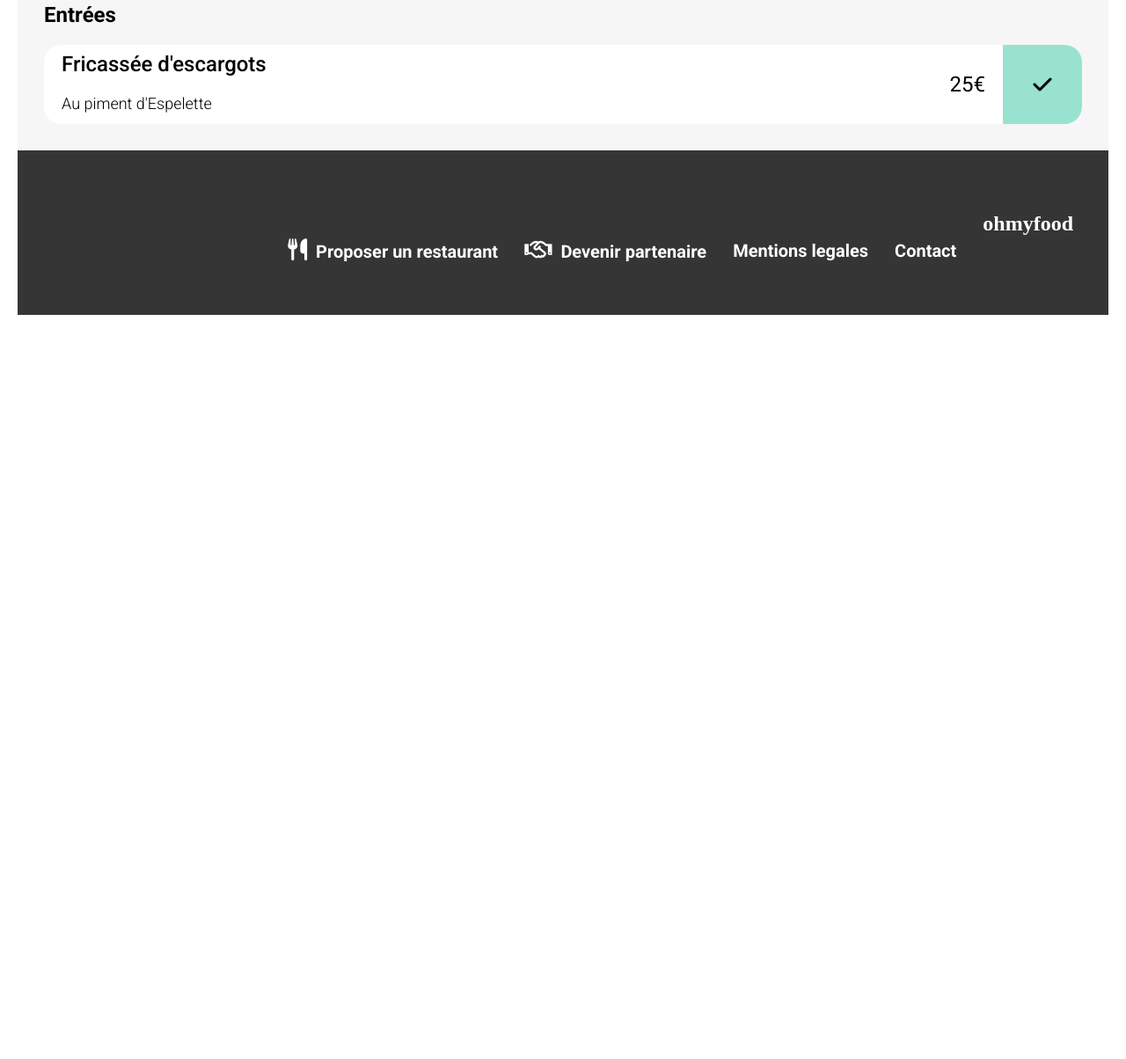
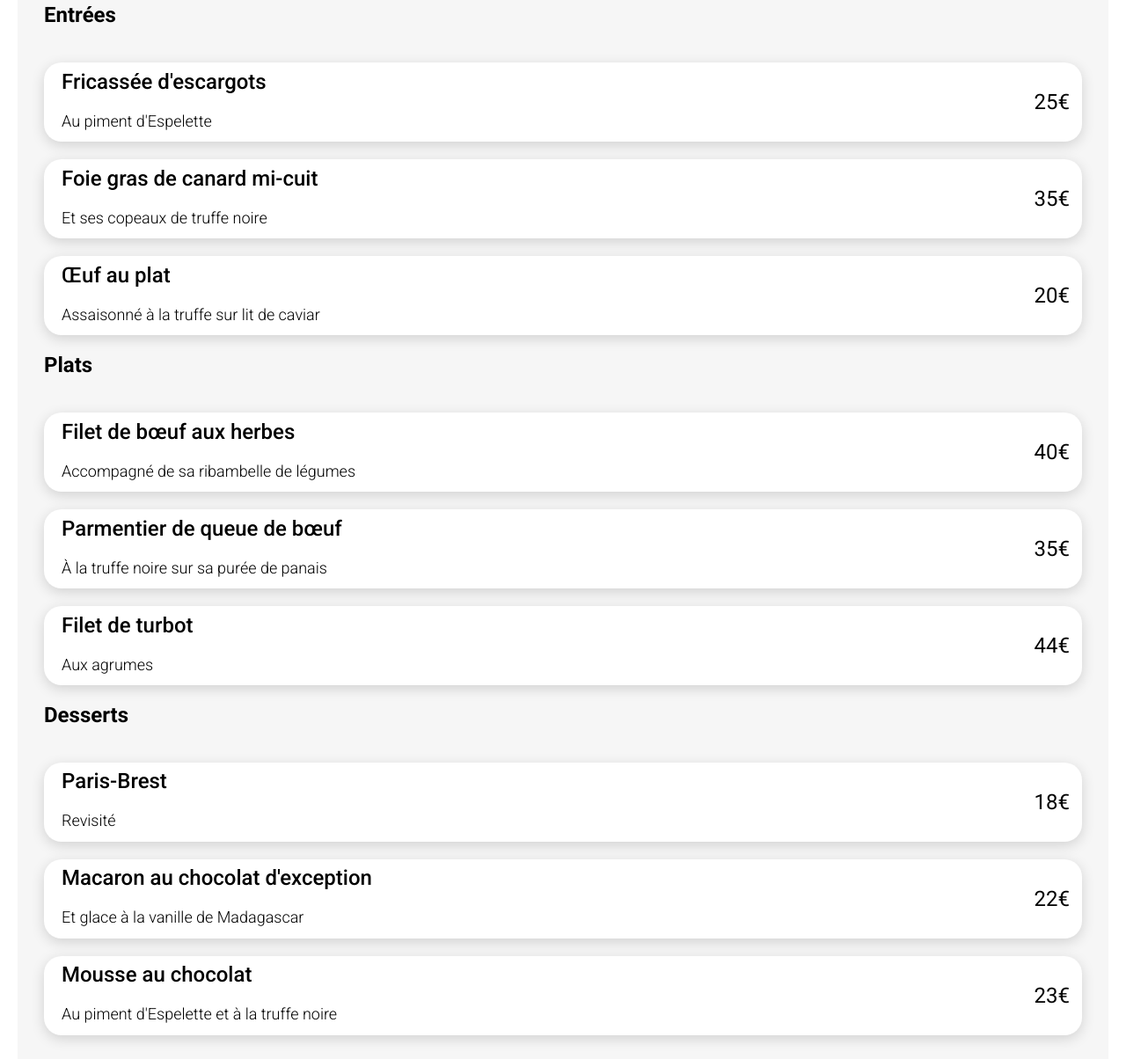
Before and after one commit to Mansoursamb/oh-my-food, a website: page pages/resto1.html in a window 1280 px wide. Shown: the part 570-1774 px from the top of the page at 88% size. Before the commit the page ends 928 px from the top, so only its background shows below. Drawn offline with Linux system fonts and the light colour scheme; a web font is replaced by a local one.

Commit message:
finition de la carte et animations

```diff
--- a/pages/resto1.html
+++ b/pages/resto1.html
@@ -55,11 +55,93 @@
                 <i class="fa-solid fa-check"></i>
               </div>
             </div>
-            <div></div>
-            <div></div>
+            <div class="carte">
+              <div class="text">
+                <h4>Foie gras de canard mi-cuit</h4>
+                <p>Et ses copeaux de truffe noire</p>
+              </div>
+              <div class="number">
+                <p>35€</p>
+                <i class="fa-solid fa-check"></i>
+              </div>
+            </div>
+            <div class="carte">
+              <div class="text">
+                <h4>Œuf au plat</h4>
+                <p>Assaisonné à la truffe sur lit de caviar</p>
+              </div>
+              <div class="number">
+                <p>20€</p>
+                <i class="fa-solid fa-check"></i>
+              </div>
+            </div>
           </div>
-          <div class="plats"></div>
-          <div class="desserts"></div>
+          <div class="entrees">
+            <h2>Plats</h2>
+            <div class="carte">
+              <div class="text">
+                <h4>Filet de bœuf aux herbes</h4>
+                <p>Accompagné de sa ribambelle de légumes</p>
+              </div>
+              <div class="number">
+                <p>40€</p>
+                <i class="fa-solid fa-check"></i>
+              </div>
+            </div>
+            <div class="carte">
+              <div class="text">
+                <h4>Parmentier de queue de bœuf</h4>
+                <p>À la truffe noire sur sa purée de panais</p>
+              </div>
+              <div class="number">
+                <p>35€</p>
+                <i class="fa-solid fa-check"></i>
+              </div>
+            </div>
+            <div class="carte">
+              <div class="text">
+                <h4>Filet de turbot</h4>
+                <p>Aux agrumes</p>
+              </div>
+              <div class="number">
+                <p>44€</p>
+                <i class="fa-solid fa-check"></i>
+              </div>
+            </div>
+          </div>
+          <div class="entrees">
+            <h2>Desserts</h2>
+            <div class="carte">
+              <div class="text">
+                <h4>Paris-Brest</h4>
+                <p>Revisité</p>
+              </div>
+              <div class="number">
+                <p>18€</p>
+                <i class="fa-solid fa-check"></i>
+              </div>
+            </div>
+            <div class="carte">
+              <div class="text">
+                <h4>Macaron au chocolat d'exception</h4>
+                <p>Et glace à la vanille de Madagascar</p>
+              </div>
+              <div class="number">
+                <p>22€</p>
+                <i class="fa-solid fa-check"></i>
+              </div>
+            </div>
+            <div class="carte">
+              <div class="text">
+                <h4>Mousse au chocolat</h4>
+                <p>Au piment d'Espelette et à la truffe noire</p>
+              </div>
+              <div class="number">
+                <p>23€</p>
+                <i class="fa-solid fa-check"></i>
+              </div>
+            </div>
+          </div>
         </div>
       </section>
 
--- a/resto1.scss
+++ b/resto1.scss
@@ -48,6 +48,11 @@
       }
     }
   }
+  .entrees {
+    display: flex;
+    flex-direction: column;
+    gap: 20px;
+
     .carte {
       display: flex;
       background-color: white;
@@ -56,16 +61,29 @@
       justify-content: space-between;
       height: 90px;
       place-items: center;
+      box-shadow: 0 4px 15px 0 rgba(0, 0, 0, 0.15);
+      &:hover {
+        transform: scale(1.02);
+        transition: 0.3s ease-in-out;
+        cursor: pointer;
+      }
       .text {
         padding-bottom: 20px;
+        white-space: nowrap;
+
+        overflow: hidden;
         h4 {
           margin-bottom: 20px;
           font-size: 24px;
           font-weight: 500;
+          overflow: hidden;
+          text-overflow: ellipsis;
         }
         p {
           font-size: 18px;
           font-weight: 300;
+          overflow: hidden;
+          text-overflow: ellipsis;
         }
       }
       .number {
@@ -74,8 +92,29 @@
         place-items: center;
         font-size: 24px;
         gap: 20px;
+        overflow: hidden;
+        cursor: pointer;
+        &:hover {
+          overflow: visible;
+          .fa-solid {
+            margin-right: 0rem;
+            @keyframes spin {
+              0% {
+                transform: rotate(-270deg);
+              }
+              100% {
+                transform: rotate(0deg);
+              }
+            }
+          }
+          & i {
+            animation: spin 0.6s ease-in-out;
+          }
+        }
+
         .fa-solid {
           background-color: rgba(153, 226, 208, 1);
+          color: white;
           display: flex;
           height: 90px;
           width: 90px;
@@ -84,7 +123,9 @@
           place-items: center;
           align-items: center;
           justify-content: center;
+          margin-right: -6rem;
         }
       }
     }
   }
+}
```
Also changed, not shown: style.css, 1 other file. Lines whose indentation alone changed are shown as unchanged.
